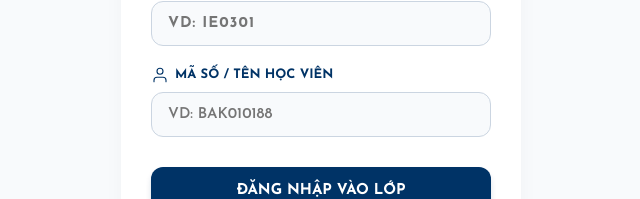
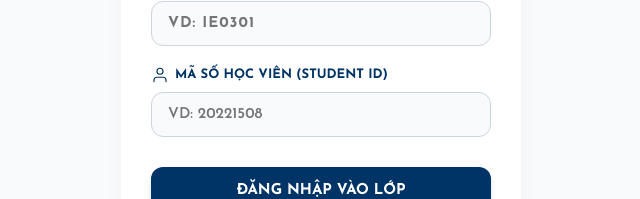
Before and after one commit to thaiphatcaifa/beablevn-asgmt, a React (Vite) app: page /student/login in a window 1280 px wide. Shown: the part 365-564 px from the top of the page, without its empty margins (319-959 px from the left). Built offline with nearby package versions, Linux system fonts and the light colour scheme.

Commit message:
Add files via upload

```diff
--- a/src/pages/student/StudentLogin.jsx
+++ b/src/pages/student/StudentLogin.jsx
@@ -96,11 +96,11 @@ export default function StudentLogin() {
           {/* STUDENT ID INPUT */}
           <div style={{ marginBottom: '30px' }}>
             <label style={{ display: 'flex', alignItems: 'center', gap: '6px', fontSize: '13px', fontWeight: '700', color: '#003366', textTransform: 'uppercase', marginBottom: '8px' }}>
-              <SvgIcons.User /> Mã số / Tên học viên
+              <SvgIcons.User /> Mã số Học viên (Student ID)
             </label>
             <input
               type="text"
-              placeholder="VD: BAK010188"
+              placeholder="VD: 20221508"
               value={studentId}
               onChange={(e) => setStudentId(e.target.value)}
               required
```
Also changed, not shown: 3 other files (tests, documents, lock files or other folders).
